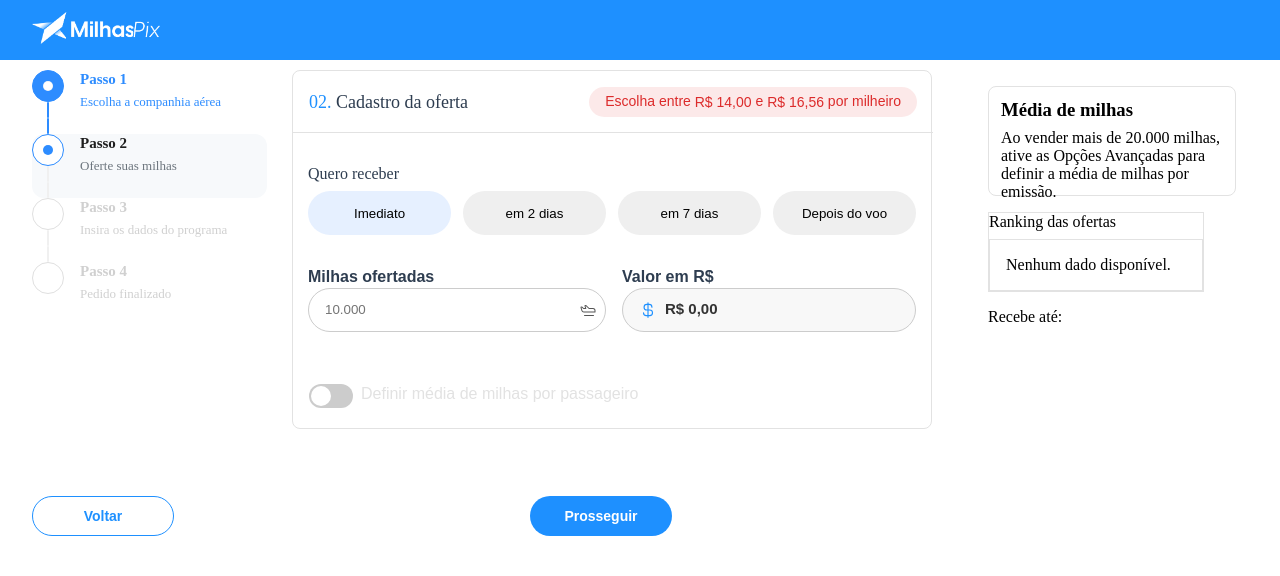
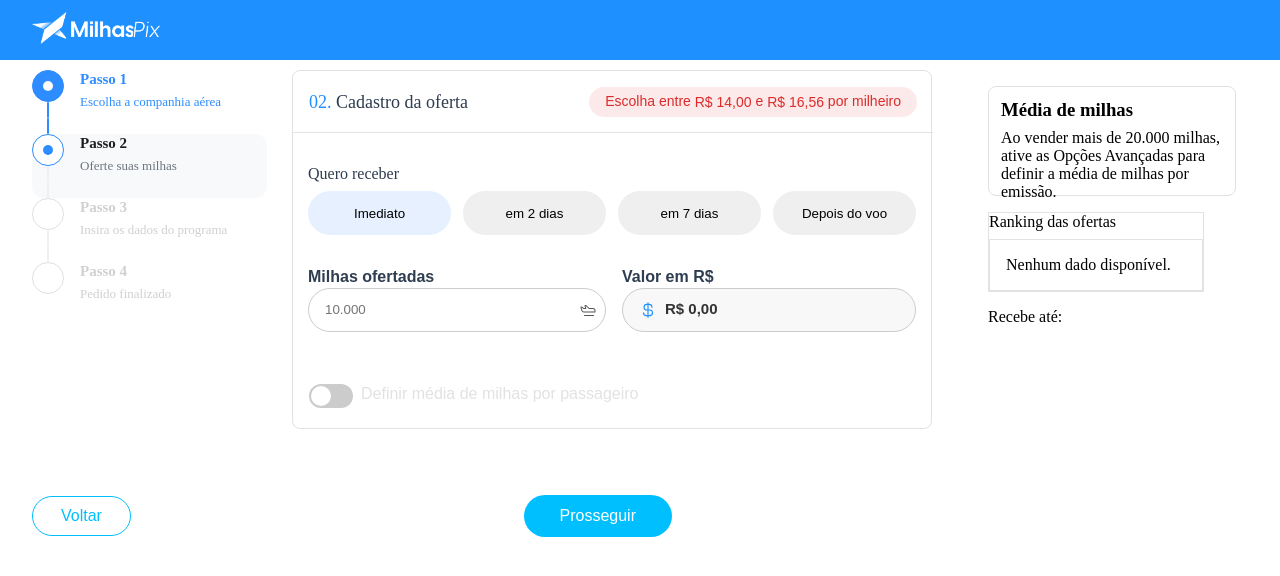
Before and after one commit to vtvianna/milhaspix, a React (Create React App) app: page /passodois in a window 1280 px wide. Shown: the top 576 px of the page. Built offline with nearby package versions, Linux system fonts and the light colour scheme.

Commit message:
Botao com required

```diff
--- a/src/components/layout/Button.js
+++ b/src/components/layout/Button.js
@@ -1,29 +1,36 @@
-// Button.js
 import React from "react";
 import { useNavigate } from "react-router-dom";
 import styles from "./Button.module.css";
 
-function Button({ texto, to, onValidar, disabled }) {
+function Button({ texto = "Prosseguir", to = "/", icone, onValidar }) {
   const navigate = useNavigate();
 
-  const handleClick = (e) => {
-    e.preventDefault();
-    if (disabled) return; // bloqueia clique se desabilitado
-
+  const handleClick = () => {
+    // 🔹 Se o passo tiver função de validação, executa e só navega se for true
     if (onValidar) {
-      const resultado = onValidar();
-      if (resultado === false) return;
+      const valido = onValidar();
+      if (valido) navigate(to);
+      return;
     }
 
-    if (to) navigate(to);
+    // 🔹 Se não houver validação manual, valida campos com required
+    const requiredFields = document.querySelectorAll("[required]");
+    let allValid = true;
+
+    requiredFields.forEach((field) => {
+      if (!field.reportValidity()) {
+        allValid = false;
+      }
+    });
+
+    if (allValid) {
+      navigate(to);
+    }
   };
 
   return (
-    <button
-      onClick={handleClick}
-      className={`${styles.button} ${disabled ? styles.disabled : styles.ativo}`}
-      disabled={disabled}
-    >
+    <button className={styles.botaoProximo} type="button" onClick={handleClick}>
+      {icone && <span className={styles.icone}>{icone}</span>}
       {texto}
     </button>
   );
--- a/src/components/layout/Button.module.css
+++ b/src/components/layout/Button.module.css
@@ -1,37 +1,26 @@
-.button {
-  width: 142px;
-  height: 40px;
-  border-radius: 44px;
+.botaoProximo {
+  background-color: #00bfff;
+  color: white;
   border: none;
-  font-weight: 600;
-  font-size: 14px;
+  padding: 12px 36px;
+  border-radius: 30px;
+  font-size: 16px;
+  font-weight: 500;
   cursor: pointer;
-  transition: all 0.2s ease-in-out;
+  transition: background 0.25s ease, transform 0.15s ease;
+  display: inline-flex;
+  align-items: center;
+  justify-content: center;
+  gap: 8px;
 }
 
-/* === Ativo (Azul) === */
-.ativo {
-  background-color: #1e90ff;
-  color: #fff;
-}
-.ativo:hover {
-  background-color: #007bff;
+.botaoProximo:hover {
+  background-color: #009fca;
+  transform: scale(1.03);
 }
 
-/* === Desabilitado (Cinza) === */
-.disabled {
-  background-color: #ccc;
-  color: #fff;
-  cursor: not-allowed;
+.icone {
+  font-size: 18px;
+  display: flex;
+  align-items: center;
 }
-
-/* === Voltar (Borda Azul, Texto Azul) === */
-.voltar {
-  background-color: transparent;
-  color: #1e90ff;
-  border: 1px solid #1e90ff;
-  margin-right: 8px;
-}
-.voltar:hover {
-  background-color: #e8f2ff;
-}
--- a/src/components/layout/ButtonVoltar.js
+++ b/src/components/layout/ButtonVoltar.js
@@ -1,19 +1,16 @@
-// ButtonVoltar.js
-import React from "react";
+
 import { useNavigate } from "react-router-dom";
-import styles from "./Button.module.css"; // usa o mesmo CSS para manter padrão visual
+import styles from "./ButtonVoltar.module.css";
 
-function ButtonVoltar({ texto = "Voltar", to }) {
+function ButtonVoltar({ texto = "Voltar", to = "/" }) {
   const navigate = useNavigate();
 
-  const handleClick = (e) => {
-    e.preventDefault();
-    if (to) navigate(to);
-    else navigate(-1);
+  const handleClick = () => {
+    navigate(to);
   };
 
   return (
-    <button onClick={handleClick} className={`${styles.button} ${styles.voltar}`}>
+    <button className={styles.botaoVoltar} type="button" onClick={handleClick}>
       {texto}
     </button>
   );
```
